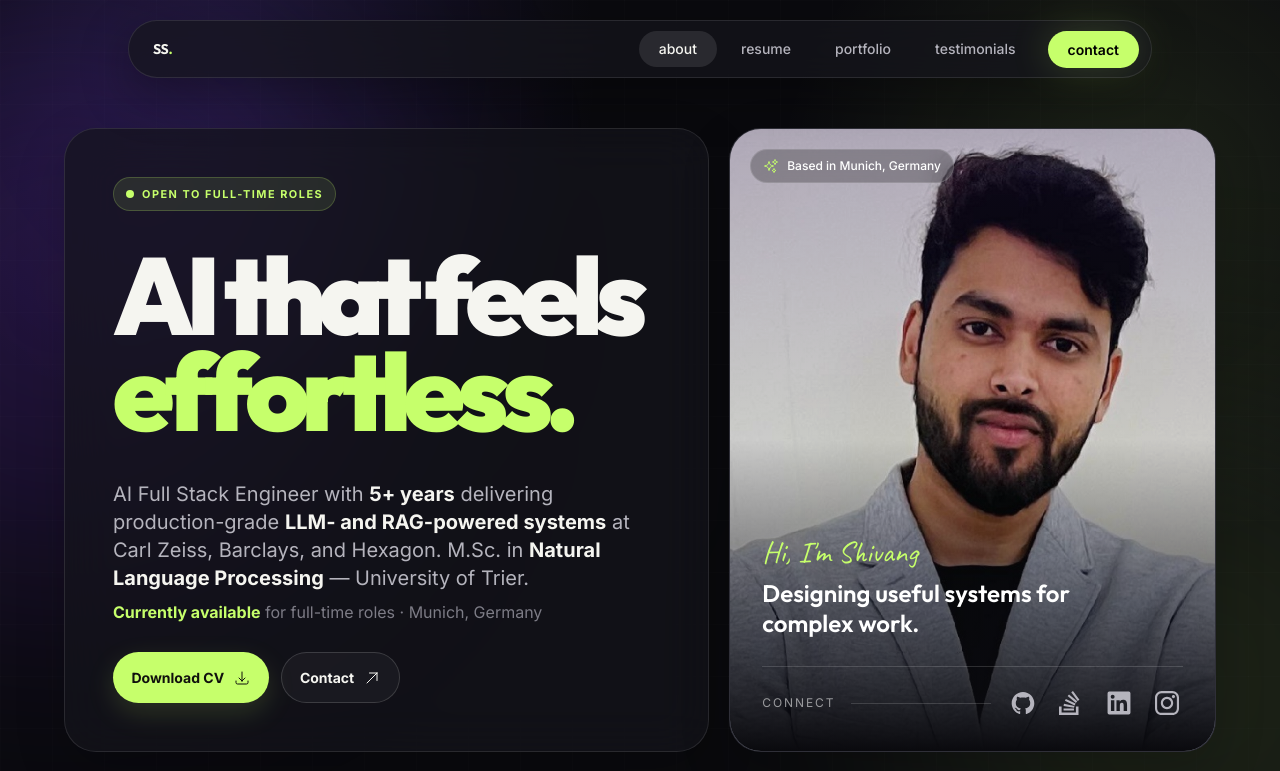
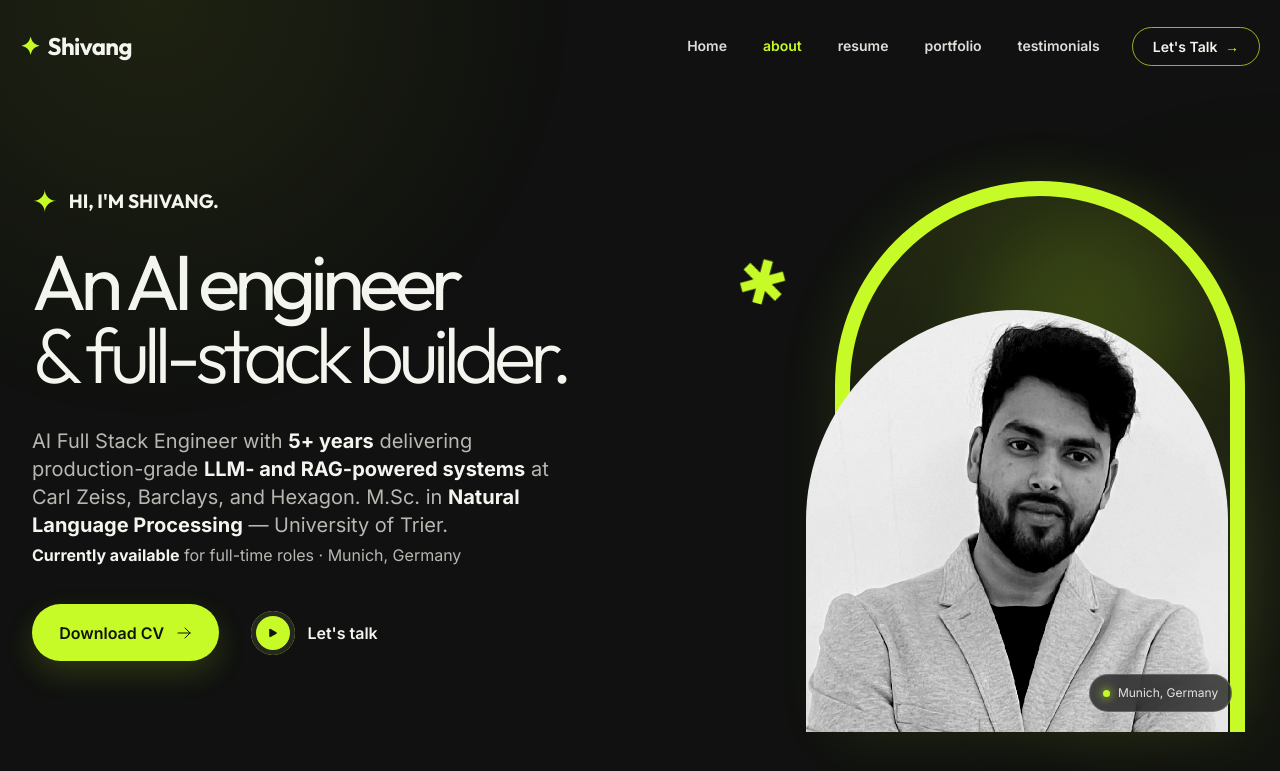
Before and after one commit to shivang-7135/Portfolio, a Next.js app: page / in a window 1280 px wide. Shown: the top 771 px of the page. Built offline with nearby package versions, Linux system fonts and the light colour scheme.

Commit message:
Redesign portfolio hero and navigation styling

```diff
--- a/src/components/Sections/Header.tsx
+++ b/src/components/Sections/Header.tsx
@@ -38,11 +38,12 @@ const DesktopNav: FC<{navSections: SectionId[]; currentSection: SectionId | null
         initial={{ y: 100, opacity: 0 }}
         animate={{ y: 0, opacity: 1 }}
         transition={{ type: 'spring', stiffness: 100, damping: 20, delay: 0.5 }}
-        className="fixed top-5 inset-x-0 mx-auto w-[calc(100%-2rem)] max-w-5xl z-50 hidden sm:block"
+        className="fixed top-0 inset-x-0 z-50 hidden sm:block"
         id={headerID}>
-        <nav className="glass rounded-full px-3 py-2.5 shadow-dock flex justify-between items-center gap-x-2">
-          <a className="px-3 font-heading text-sm font-bold tracking-tight text-text-primary" href="#hero">SS<span className="text-accent">.</span></a>
-          <div className="flex items-center gap-x-1">
+        <nav className="mx-auto flex w-full max-w-7xl items-center justify-between px-7 py-7 lg:px-5">
+          <a className="flex items-center gap-2 font-heading text-2xl font-bold tracking-tight text-text-primary" href="#hero"><span className="text-accent">✦</span> Shivang</a>
+          <div className="flex items-center gap-x-1 lg:gap-x-3">
+          <Link className="relative px-3 py-2 text-sm font-semibold font-body text-text-primary/90 transition-colors duration-300 hover:text-accent" href="/#hero">Home</Link>
           {navSections.map(section => {
             const isActive = section === currentSection;
             const isContact = section === SectionId.Contact;
@@ -52,8 +53,8 @@ const DesktopNav: FC<{navSections: SectionId[]; currentSection: SectionId | null
                 <motion.div whileHover={{ y: -2 }} whileTap={{ scale: 0.95 }} key={section} className="pl-2">
                   <Link
                     href={`/#${section}`}
-                    className="px-5 py-2.5 rounded-full text-sm font-semibold font-body bg-accent text-black hover:bg-accent-hover transition-colors duration-300 shadow-glow">
-                    <span className="first-letter:uppercase">{section}</span>
+                    className="rounded-full border border-accent/70 px-5 py-2.5 text-sm font-semibold font-body text-text-primary hover:bg-accent hover:text-black transition-colors duration-300">
+                    Let&apos;s Talk <span className="ml-1 text-accent">→</span>
                   </Link>
                 </motion.div>
               );
@@ -62,8 +63,8 @@ const DesktopNav: FC<{navSections: SectionId[]; currentSection: SectionId | null
             return (
               <Link
                 className={classNames(
-                  'relative px-5 py-2 rounded-full text-sm font-medium font-body transition-colors duration-300',
-                  isActive ? 'text-text-primary bg-white/10' : 'text-text-secondary hover:text-text-primary',
+                  'relative px-3 py-2 text-sm font-semibold font-body transition-colors duration-300',
+                  isActive ? 'text-accent' : 'text-text-primary/90 hover:text-accent',
                 )}
                 href={`/#${section}`}
                 key={section}>
@@ -93,7 +94,7 @@ const MobileNav: FC<{navSections: SectionId[]; currentSection: SectionId | null}
           animate={{ scale: 1 }}
           transition={{ type: 'spring', stiffness: 200, damping: 20, delay: 0.5 }}
           aria-label="Menu Button"
-          className="fixed right-5 top-5 z-50 rounded-full glass p-4 shadow-xl hover:bg-white/10 transition-colors duration-300 sm:hidden"
+          className="fixed right-5 top-5 z-50 rounded-full border border-white/15 bg-black/70 p-4 shadow-xl backdrop-blur-lg hover:bg-white/10 transition-colors duration-300 sm:hidden"
           onClick={toggleOpen}>
           <Bars3BottomRightIcon className="h-6 w-6 text-text-primary" />
           <span className="sr-only">Open menu</span>
--- a/src/components/Sections/Hero.tsx
+++ b/src/components/Sections/Hero.tsx
@@ -1,95 +1,71 @@
-import {ArrowUpRightIcon, SparklesIcon} from '@heroicons/react/24/outline';
+import {ArrowRightIcon, PlayIcon} from '@heroicons/react/24/outline';
 import {motion, Variants} from 'framer-motion';
 import Image from 'next/image';
 import {FC, memo} from 'react';
 
 import {aboutData, heroData, SectionId} from '../../data/data';
 import Section from '../Layout/Section';
-import Socials from '../Socials';
 
 const containerVariants: Variants = {
   hidden: {opacity: 0},
-  show: {opacity: 1, transition: {staggerChildren: 0.12, delayChildren: 0.08}},
+  show: {opacity: 1, transition: {staggerChildren: 0.15, delayChildren: 0.1}},
 };
 
 const itemVariants: Variants = {
-  hidden: {opacity: 0, y: 24},
-  show: {opacity: 1, y: 0, transition: {type: 'spring', stiffness: 90, damping: 18}},
+  hidden: {opacity: 0, y: 30},
+  show: {opacity: 1, y: 0, transition: {type: 'spring', stiffness: 80, damping: 17}},
 };
 
 const Hero: FC = memo(() => {
   const {description, actions} = heroData;
+  const cvAction = actions.find(action => action.primary) ?? actions[0];
+  const contactAction = actions.find(action => !action.primary) ?? actions[1];
 
   return (
     <Section noPadding sectionId={SectionId.Hero}>
-      <div className="relative isolate overflow-hidden px-5 pb-16 pt-28 sm:px-8 lg:min-h-screen lg:pb-20 lg:pt-32">
-        <div className="pointer-events-none absolute -left-56 top-0 -z-10 h-[36rem] w-[36rem] rounded-full bg-violet-600/20 blur-[130px]" />
-        <div className="pointer-events-none absolute -right-44 bottom-0 -z-10 h-[34rem] w-[34rem] rounded-full bg-accent/10 blur-[130px]" />
-
-        <motion.div
-          animate="show"
-          className="mx-auto w-full max-w-6xl"
-          initial="hidden"
-          variants={containerVariants}>
-          <div className="grid items-stretch gap-5 lg:grid-cols-[1.14fr_0.86fr]">
-            <div className="flex min-h-[32rem] flex-col justify-between rounded-[2rem] border border-white/10 bg-surface/70 p-7 shadow-card backdrop-blur-xl sm:p-10 lg:min-h-[39rem] lg:p-12">
-              <div>
-                <motion.div className="mb-9 inline-flex items-center gap-2 rounded-full border border-accent/20 bg-accent/10 px-3 py-2 text-[0.68rem] font-bold uppercase tracking-[0.14em] text-accent" variants={itemVariants}>
-                  <span className="relative flex h-2 w-2"><span className="absolute inline-flex h-full w-full animate-ping rounded-full bg-accent opacity-60" /><span className="relative inline-flex h-2 w-2 rounded-full bg-accent" /></span>
-                  Open to full-time roles
-                </motion.div>
-                <motion.h1 className="max-w-3xl font-heading text-[3.8rem] font-black leading-[0.88] tracking-[-0.075em] text-text-primary sm:text-[5.8rem] lg:text-[6.8rem]" variants={itemVariants}>
-                  AI that feels<br />
-                  <span className="text-accent">effortless.</span>
-                </motion.h1>
-              </div>
-
-              <motion.div className="mt-10 max-w-xl" variants={itemVariants}>
-                <div className="text-base leading-relaxed text-text-secondary sm:text-lg">{description}</div>
-                <div className="mt-7 flex flex-wrap gap-3">
-                  {actions.map(({href, text, primary, Icon}) => (
-                    <motion.a
-                      className={primary ? 'hero-button hero-button--primary' : 'hero-button hero-button--secondary'}
-                      href={href}
-                      key={text}
-                      whileHover={{y: -3}}
-                      whileTap={{scale: 0.98}}>
-                      {text}
-                      {Icon ? <Icon className="h-4 w-4" /> : <ArrowUpRightIcon className="h-4 w-4" />}
-                    </motion.a>
-                  ))}
-                </div>
-              </motion.div>
-            </div>
-
-            <motion.div className="relative min-h-[30rem] overflow-hidden rounded-[2rem] border border-white/10 bg-[#171721] shadow-card lg:min-h-0" variants={itemVariants}>
-              <Image alt="Shivang Sinha" className="h-full w-full object-cover object-center opacity-90 transition-transform duration-700 hover:scale-105" fill priority sizes="(min-width: 1024px) 40vw, 100vw" src={aboutData.profileImageSrc!} />
-              <div className="absolute inset-0 bg-gradient-to-t from-[#0a0a0e] via-transparent to-violet-950/20" />
-              <div className="absolute left-5 top-5 flex items-center gap-2 rounded-full border border-white/15 bg-black/25 px-3 py-2 text-xs font-medium text-white backdrop-blur-md">
-                <SparklesIcon className="h-4 w-4 text-accent" />
-                Based in Munich, Germany
-              </div>
-              <div className="absolute bottom-0 left-0 right-0 p-6 sm:p-8">
-                <p className="font-script text-3xl text-accent">Hi, I&apos;m Shivang</p>
-                <p className="mt-2 max-w-xs font-heading text-2xl font-semibold leading-tight text-white">Designing useful systems for complex work.</p>
-                <div className="mt-7 flex items-center gap-4 border-t border-white/15 pt-5 text-xs uppercase tracking-[0.16em] text-white/55">
-                  <span>Connect</span><span className="h-px flex-1 bg-white/15" /><Socials />
-                </div>
-              </div>
+      <div className="reference-hero">
+        <motion.div animate="show" className="reference-hero__inner" initial="hidden" variants={containerVariants}>
+          <div className="reference-hero__copy">
+            <motion.div className="reference-eyebrow" variants={itemVariants}>
+              <span className="reference-eyebrow__spark">✦</span>
+              Hi, I&apos;m Shivang.
+            </motion.div>
+            <motion.h1 className="reference-hero__title" variants={itemVariants}>
+              An AI engineer<br />
+              <span>&amp; full-stack builder.</span>
+            </motion.h1>
+            <motion.div className="reference-hero__description" variants={itemVariants}>{description}</motion.div>
+            <motion.div className="reference-hero__actions" variants={itemVariants}>
+              {cvAction && (
+                <motion.a className="reference-button reference-button--primary" href={cvAction.href} whileHover={{y: -3}} whileTap={{scale: 0.97}}>
+                  {cvAction.text}
+                  <ArrowRightIcon className="h-4 w-4" />
+                </motion.a>
+              )}
+              {contactAction && (
+                <motion.a className="reference-button reference-button--watch" href={contactAction.href} whileHover={{x: 4}}>
+                  <span className="reference-button__play"><PlayIcon className="h-3 w-3 fill-current" /></span>
+                  Let&apos;s talk
+                </motion.a>
+              )}
             </motion.div>
           </div>
 
-          <motion.div className="mt-5 grid gap-5 md:grid-cols-3" variants={itemVariants}>
-            {[
-              ['05+', 'years shipping production software'],
-              ['09+', 'AI & full-stack projects delivered'],
-              ['01', 'focus: AI systems that solve real work'],
-            ].map(([value, label]) => (
-              <div className="hero-stat" key={label}>
-                <span className="font-heading text-3xl font-bold tracking-tight text-text-primary">{value}</span>
-                <span className="max-w-[11rem] text-sm leading-snug text-text-secondary">{label}</span>
-              </div>
-            ))}
+          <motion.div className="reference-hero__portrait" variants={itemVariants}>
+            <div className="reference-hero__orb reference-hero__orb--one" />
+            <div className="reference-hero__orb reference-hero__orb--two" />
+            <div className="reference-hero__arch" />
+            <span className="reference-hero__mark">✱</span>
+            <Image
+              alt="Shivang Sinha"
+              className="reference-hero__image"
+              height={780}
+              priority
+              sizes="(min-width: 1024px) 45vw, 88vw"
+              src={aboutData.profileImageSrc!}
+              width={620}
+            />
+            <div className="reference-hero__location"><span className="reference-location-dot" /> Munich, Germany</div>
           </motion.div>
         </motion.div>
       </div>
--- a/src/components/Sections/Portfolio.tsx
+++ b/src/components/Sections/Portfolio.tsx
@@ -107,7 +107,7 @@ const PortfolioCard: FC<{item: PortfolioItem, index: number}> = memo(({item, ind
             width={600}
           />
         ) : (
-          <div className="h-full w-full flex items-center justify-center bg-gradient-to-br from-violet-700 to-surface transition-transform duration-700 group-hover:scale-110">
+          <div className="h-full w-full flex items-center justify-center bg-gradient-to-br from-[#2a3020] to-surface transition-transform duration-700 group-hover:scale-110">
             <span className="text-6xl font-heading font-bold text-accent opacity-50">
               {title.charAt(0)}
             </span>
--- a/src/globalStyles.scss
+++ b/src/globalStyles.scss
@@ -22,15 +22,15 @@
 
 /* ─── Framer-inspired design system ─── */
 :root {
-  --color-accent: #c6ff6b;
-  --color-accent-hover: #b3f353;
-  --color-surface: #15151c;
-  --color-bg: #0a0a0e;
-  --color-bg-alt: #202029;
-  --color-text-primary: #f5f5f0;
-  --color-text-secondary: #b5b4bd;
-  --color-text-muted: #7d7c86;
-  --radius-card: 28px;
+  --color-accent: #c7fb28;
+  --color-accent-hover: #d6ff58;
+  --color-surface: #171817;
+  --color-bg: #101110;
+  --color-bg-alt: #232522;
+  --color-text-primary: #f4f5ef;
+  --color-text-secondary: #b7b8b1;
+  --color-text-muted: #82847d;
+  --radius-card: 24px;
   --shadow-card: 0 18px 50px rgba(0, 0, 0, 0.2);
   --shadow-card-hover: 0 24px 70px rgba(0, 0, 0, 0.36);
 }
@@ -52,10 +52,7 @@ body {
   width: 100%;
   color: var(--color-text-primary);
   font-family: 'Inter', system-ui, -apple-system, BlinkMacSystemFont, 'Segoe UI', sans-serif;
-  background:
-    radial-gradient(circle at 18% 8%, rgba(122, 87, 255, 0.16), transparent 23rem),
-    radial-gradient(circle at 88% 25%, rgba(198, 255, 107, 0.11), transparent 22rem),
-    var(--color-bg);
+  background: var(--color-bg);
   overflow-x: hidden;
 }
 
@@ -69,7 +66,7 @@ th {
   font-weight: 600;
 }
 
-/* ─── Quiet grid background ─── */
+/* ─── Subtle ambient background ─── */
 .hex-bg {
   position: fixed;
   top: 0;
@@ -78,19 +75,18 @@ th {
   height: 100%;
   z-index: 0;
   pointer-events: none;
-  opacity: 0.4;
-  background-image: linear-gradient(rgba(255, 255, 255, 0.035) 1px, transparent 1px),
-    linear-gradient(90deg, rgba(255, 255, 255, 0.035) 1px, transparent 1px);
-  background-size: 52px 52px;
+  opacity: 0.55;
+  background:
+    radial-gradient(circle at 12% 0%, rgba(199, 251, 40, 0.14), transparent 27rem),
+    radial-gradient(circle at 100% 62%, rgba(199, 251, 40, 0.06), transparent 28rem);
 }
 
 /* ─── Floating Card Utility ─── */
 .card-float {
-  background: rgba(21, 21, 28, 0.82);
+  background: rgba(23, 24, 23, 0.94);
   border-radius: var(--radius-card);
   box-shadow: var(--shadow-card);
   border: 1px solid rgba(255, 255, 255, 0.08);
-  backdrop-filter: blur(18px);
   transition: box-shadow 0.4s cubic-bezier(0.16, 1, 0.3, 1),
               transform 0.4s cubic-bezier(0.16, 1, 0.3, 1);
 }
@@ -164,51 +160,87 @@ th {
 }
 
 /* ─── Gradient Text ─── */
-.gradient-text {
-  background: linear-gradient(135deg, #fff 5%, #c6ff6b 85%);
-  -webkit-background-clip: text;
-  -webkit-text-fill-color: transparent;
-  background-clip: text;
+.reference-hero {
+  min-height: 45rem;
+  overflow: hidden;
+  padding: 8.75rem 1.25rem 3rem;
 }
 
-/* ─── Hero template elements ─── */
-.hero-button {
-  display: inline-flex;
+.reference-hero__inner {
+  position: relative;
+  display: grid;
+  min-height: 37rem;
+  max-width: 76rem;
+  margin: 0 auto;
+  grid-template-columns: minmax(0, 1fr) minmax(23rem, 0.92fr);
   align-items: center;
-  gap: 0.625rem;
-  border-radius: 9999px;
-  padding: 0.875rem 1.15rem;
-  font-size: 0.875rem;
-  font-weight: 700;
-  transition: background 0.25s ease, border-color 0.25s ease, color 0.25s ease;
+  gap: 2rem;
 }
 
-.hero-button--primary {
-  background: var(--color-accent);
-  color: #10100d;
-  box-shadow: 0 10px 28px rgba(198, 255, 107, 0.15);
+.reference-hero__copy { position: relative; z-index: 2; max-width: 38rem; padding-bottom: 2rem; }
+
+.reference-eyebrow {
+  display: flex;
+  align-items: center;
+  gap: 0.7rem;
+  margin-bottom: 1.3rem;
+  color: var(--color-text-primary);
+  font-family: 'Outfit', system-ui, sans-serif;
+  font-size: 1.2rem;
+  font-weight: 700;
+  text-transform: uppercase;
 }
 
-.hero-button--primary:hover { background: var(--color-accent-hover); }
+.reference-eyebrow__spark { color: var(--color-accent); font-size: 1.9rem; font-weight: 400; }
 
-.hero-button--secondary {
-  border: 1px solid rgba(255, 255, 255, 0.15);
-  background: rgba(255, 255, 255, 0.04);
+.reference-hero__title {
+  margin: 0;
   color: var(--color-text-primary);
+  font-family: 'Outfit', system-ui, sans-serif;
+  font-size: clamp(3.6rem, 6.1vw, 6.5rem);
+  font-weight: 400;
+  line-height: 0.93;
+  letter-spacing: -0.075em;
 }
 
-.hero-button--secondary:hover { border-color: rgba(255, 255, 255, 0.38); background: rgba(255, 255, 255, 0.08); }
+.reference-hero__title span { font-weight: 300; }
 
-.hero-stat {
-  display: flex;
-  min-height: 6.5rem;
-  align-items: center;
-  gap: 1.25rem;
-  border: 1px solid rgba(255, 255, 255, 0.09);
-  border-radius: 1.25rem;
-  background: rgba(21, 21, 28, 0.58);
-  padding: 1.25rem 1.5rem;
-  backdrop-filter: blur(12px);
+.reference-hero__description { max-width: 33rem; margin-top: 2.3rem; font-size: 1.05rem; line-height: 1.72; }
+.reference-hero__description p { color: var(--color-text-secondary); }
+.reference-hero__description p + p { margin-top: 0.25rem; }
+.reference-hero__description strong { color: var(--color-text-primary); }
+
+.reference-hero__actions { display: flex; flex-wrap: wrap; align-items: center; gap: 2rem; margin-top: 2.3rem; }
+.reference-button { display: inline-flex; align-items: center; gap: 0.75rem; font-family: 'Inter', sans-serif; font-size: 1rem; font-weight: 600; }
+.reference-button--primary { border-radius: 999px; background: var(--color-accent); padding: 1.05rem 1.7rem; color: #11140d; box-shadow: 0 12px 30px rgba(199, 251, 40, 0.16); }
+.reference-button--primary:hover { background: var(--color-accent-hover); }
+.reference-button--watch { color: var(--color-text-primary); }
+.reference-button__play { display: grid; width: 2.75rem; height: 2.75rem; place-items: center; border-radius: 50%; background: var(--color-accent); color: #11140d; box-shadow: inset 0 0 0 5px #242820; }
+
+.reference-hero__portrait { position: relative; align-self: stretch; min-height: 35rem; }
+.reference-hero__arch { position: absolute; z-index: 0; right: 0.2rem; bottom: 0; width: min(32vw, 30rem); height: min(35rem, 93%); border: 15px solid var(--color-accent); border-bottom: 0; border-radius: 18rem 18rem 0 0; background: linear-gradient(180deg, rgba(199, 251, 40, 0.1), rgba(199, 251, 40, 0)); box-shadow: 0 0 60px rgba(199, 251, 40, 0.1); }
+.reference-hero__image { position: absolute; z-index: 1; right: 1.25rem; bottom: 0; width: min(33vw, 31rem); height: auto; max-height: 38rem; border-radius: 16rem 16rem 0 0; object-fit: cover; object-position: top; filter: grayscale(1) contrast(1.1); }
+.reference-hero__orb { position: absolute; border-radius: 50%; filter: blur(40px); }
+.reference-hero__orb--one { top: 5rem; right: 4rem; width: 13rem; height: 13rem; background: rgba(199, 251, 40, 0.14); }
+.reference-hero__orb--two { right: 0; bottom: 1rem; width: 17rem; height: 17rem; background: rgba(122, 134, 74, 0.18); }
+.reference-hero__mark { position: absolute; z-index: 2; top: 7rem; left: 3.5rem; color: var(--color-accent); font-size: 3.8rem; font-weight: 300; line-height: 1; transform: rotate(15deg); }
+.reference-hero__location { position: absolute; z-index: 3; right: 1rem; bottom: 1.25rem; display: flex; align-items: center; gap: 0.5rem; border: 1px solid rgba(255, 255, 255, 0.2); border-radius: 999px; background: rgba(16, 17, 16, 0.72); padding: 0.55rem 0.8rem; color: rgba(255, 255, 255, 0.85); font-size: 0.75rem; backdrop-filter: blur(12px); }
+.reference-location-dot { width: 0.45rem; height: 0.45rem; border-radius: 50%; background: var(--color-accent); box-shadow: 0 0 10px var(--color-accent); }
+
+@media (max-width: 768px) {
+  .reference-hero { min-height: 0; padding-top: 7.5rem; }
+  .reference-hero__inner { display: block; min-height: 0; }
+  .reference-hero__copy { padding: 0 0 1.5rem; }
+  .reference-eyebrow { font-size: 0.9rem; }
+  .reference-eyebrow__spark { font-size: 1.4rem; }
+  .reference-hero__title { font-size: clamp(3.3rem, 15vw, 5.1rem); }
+  .reference-hero__description { margin-top: 1.6rem; font-size: 0.98rem; }
+  .reference-hero__actions { gap: 1.4rem; margin-top: 1.8rem; }
+  .reference-hero__portrait { min-height: 29rem; margin-top: 0.75rem; }
+  .reference-hero__arch { right: 50%; width: min(82vw, 26rem); height: 26rem; transform: translateX(50%); }
+  .reference-hero__image { right: 50%; width: min(86vw, 28rem); max-height: 29rem; transform: translateX(50%); }
+  .reference-hero__mark { top: 4rem; left: 0.7rem; font-size: 3rem; }
+  .reference-hero__location { right: 0.25rem; bottom: 0.75rem; }
 }
 
 /* ─── Pulse Dot (Live Status Indicator) ─── */
--- a/tailwind.config.js
+++ b/tailwind.config.js
@@ -5,14 +5,14 @@ module.exports = {
     extend: {
       colors: {
         yellow: '#f7d774',
-        accent: '#c6ff6b',
-        'accent-hover': '#b3f353',
-        surface: '#15151c',
-        bg: '#0a0a0e',
-        'bg-alt': '#202029',
-        'text-primary': '#f5f5f0',
-        'text-secondary': '#b5b4bd',
-        'text-muted': '#7d7c86',
+        accent: '#c7fb28',
+        'accent-hover': '#d6ff58',
+        surface: '#171817',
+        bg: '#101110',
+        'bg-alt': '#232522',
+        'text-primary': '#f4f5ef',
+        'text-secondary': '#b7b8b1',
+        'text-muted': '#82847d',
       },
       fontFamily: {
         heading: ['Outfit', 'system-ui', 'sans-serif'],
```
Also changed, not shown: src/components/Sections/CurrentStatus.tsx (+2 -5 lines), 1 other file (tests, documents, lock files or other folders).
